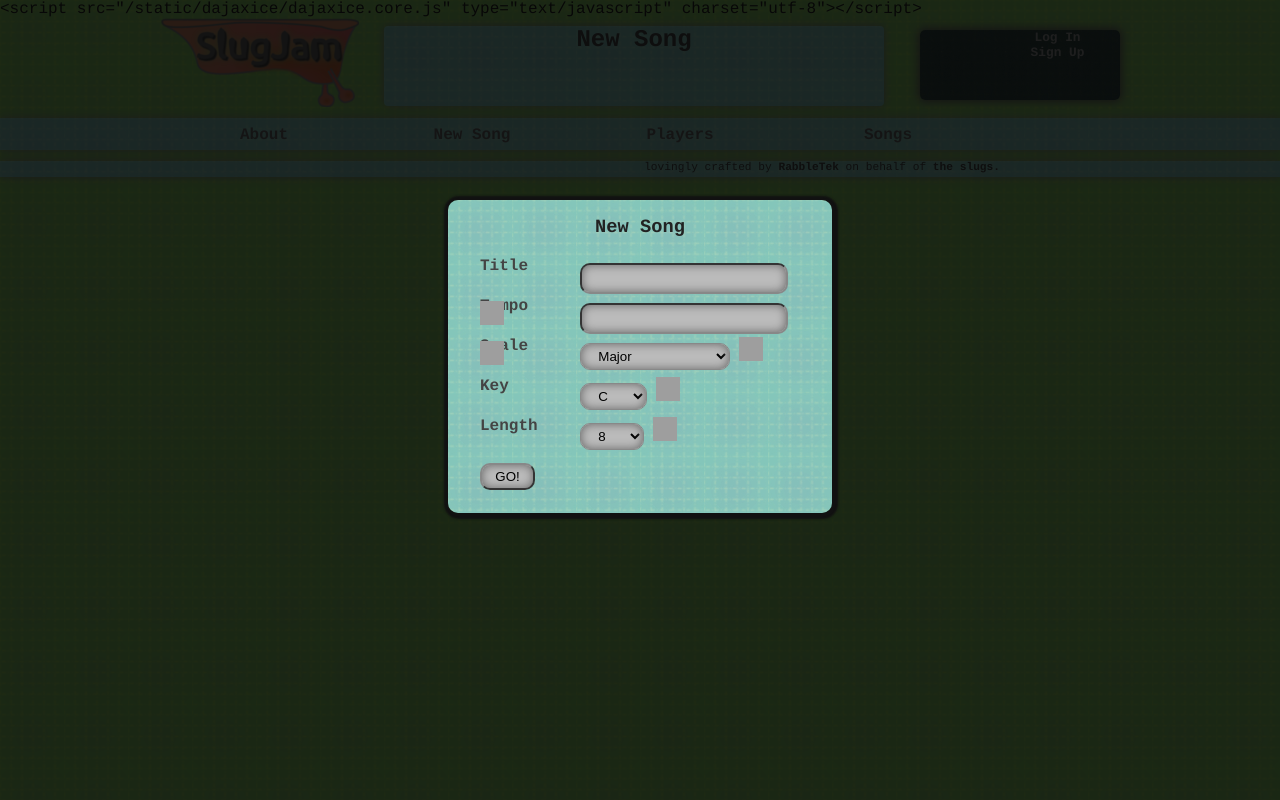
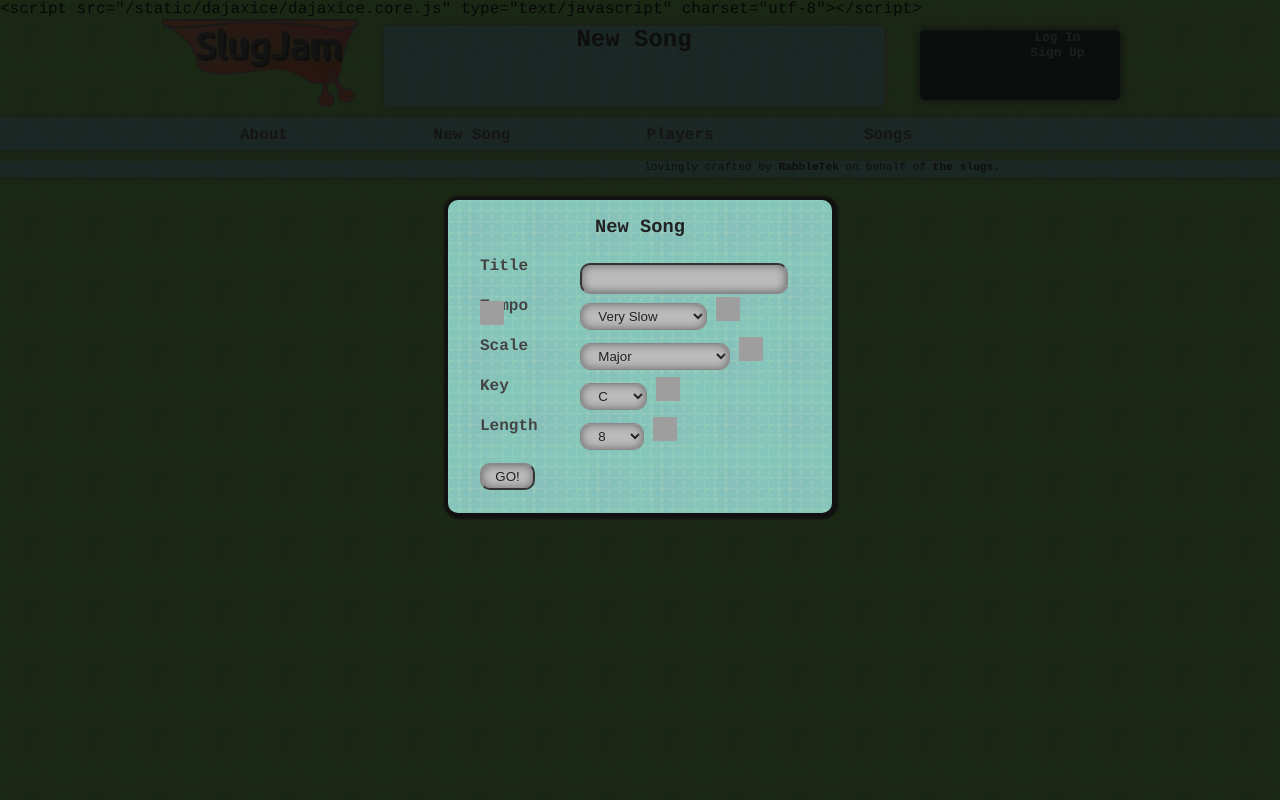
Before and after one commit to SamsPepper1/slugsynth_dynamic, a Django app: page /song/new/ in a window 1280 px wide. Run offline with Django 3.2, Linux system fonts and the light colour scheme; parts of the project's set-up code (start-up, migrations or seed data) failed here and were passed over; grey boxes are pictures that could not be loaded.

Commit message:
Added baseFreq to song model. added tooltips to newsong screen. added edit button to profile

```diff
--- a/player/templates/profile.html
+++ b/player/templates/profile.html
@@ -17,6 +17,7 @@
 	<script type="text/javascript" src="{{ STATIC_URL }}js/slugsynth.js"></script>
 	<script type="text/javascript" src="{{ STATIC_URL }}js/profile_edit.js"></script>
 	<script>
+		var static_url = {{ STATIC_URL }}
 		{% if edit %}
 			var editable = true;
 		{% else %}
--- a/song/ajax.py
+++ b/song/ajax.py
@@ -15,7 +15,7 @@ def saveSong(request,songString):
 		player = request.user.get_profile()
 		songObj = simplejson.loads(songString)
 
-		song = Loop(creator = player,name=songObj['name'],tempo=songObj['tempo'],scale=songObj['scale'], length=songObj['length'], notes = simplejson.dumps(songObj['notes']),last_used = tDate(),public=True,public_edit = True)
+		song = Loop(creator = player,name=songObj['name'],tempo=songObj['tempo'],scale=songObj['scale'], length=songObj['length'], notes = simplejson.dumps(songObj['notes']),baseFreq = songObj['baseFreq'],last_used = tDate(),public=True,public_edit = True)
 		try:
 			if songObj['songPK']:
 				song.parent = Loop.objects.get(pk=songObj['songPK'])
--- a/song/models.py
+++ b/song/models.py
@@ -33,7 +33,9 @@ class Loop(models.Model):
 	public = models.BooleanField()
 	public_edit = models.BooleanField()
 	avScore = models.FloatField(default=0)
+	baseFreq = models.FloatField(default=16.532)
 	thumbnail = models.ImageField(upload_to='songs/thumbnails',null=True,blank=True)
+
 	parent = models.OneToOneField('self', parent_link=True,null=True, blank=True)
 
 	objects = models.Manager()
@@ -76,6 +78,7 @@ class Loop(models.Model):
 		data['length'] = self.length
 		data['name'] = self.name
 		data['creator'] = self.creator.__unicode__()
+		data['baseFreq'] = self.baseFreq
 		if self.parent:
 			data['parentSong'] = self.parent.__unicode__()
 		else:
--- a/song/templates/newSongForm.html
+++ b/song/templates/newSongForm.html
@@ -9,7 +9,14 @@
 
 			<div class="songOptionField">
 				<label for="tempo">Tempo</label>
-				<input id="tempoInput" name="tempo" type="text">
+				<select id="tempoInput" name="tempo">
+					<option value=8>Very Slow</option>
+					<option value=10>Slow</option>
+					<option value=15>Medium</option>
+					<option value=20>Very Medium</option>
+					<option value=30>Fast</option>
+					<option value=40>Very Fast</option>
+				</select>
 				<img class="tooltip" src="{{ STATIC_URL }}images/help-icon.png" title="fast or slow? you decide. pick a number (we recommend something between 100 and 800)."></img>
 
 			</div>
--- a/static/css/songTemplate.css
+++ b/static/css/songTemplate.css
@@ -66,6 +66,7 @@
 #songOptions input,
 #songOptions select,
 #saveForm input{
+	color: #222;
 	border-radius: 10px;
 	background: #bbb;
 	height: 2em;
--- a/static/js/slugsynth.js
+++ b/static/js/slugsynth.js
@@ -1568,6 +1568,8 @@ function setup(data,title, baseFreq, length, scale, tempo) {
 
 }
 
+
+
 function newSong(data){
 	var title = document.getElementById('titleInput').value;
 	var tempo = parseInt(document.getElementById('tempoInput').value);
@@ -1575,6 +1577,7 @@ function newSong(data){
 	var scale = scales[scaleString];
 	var baseFreq = parseFloat(document.getElementById('baseFreqInput').value);
 	var length = parseInt(document.getElementById('lengthInput').value);
+	tempo = tempo*length;
 	console.log('title: '+title+' tempo: ' + tempo + ' Scale: '+scale+'baseFreq: '+baseFreq+'length: ' + length)
 	setup(data, title, baseFreq, length, scale, tempo);
 	document.getElementById('songOptionsBgrnd').hidden = true;
@@ -1596,7 +1599,7 @@ function setup_load(data) {
 	scaleString = song.scale;
 	var id = 'track'
 	    length = song.length
-	    baseFreq = 16.532
+	    baseFreq =song.baseFreq
 	    scale = scales[scaleString]
 	    tempo = song.tempo
 	    width = 960
@@ -1634,7 +1637,7 @@ function parseSlug(slugJSON,id) {
 	}
 
 function saveSong(name, tags){
-    var songObj = {'tempo': all.tempo, 'length': all.grid.columns, 'name': name,'scale': scaleString, 'tags': tags}
+    var songObj = {'tempo': all.tempo, 'length': all.grid.columns, 'name': name,'scale': scaleString, 'tags': tags, 'baseFreq': all.baseFreq}
     songObj.notes = all.notes;
     if (currentSong){
 	songObj.songPK = currentSong;
```
Also changed, not shown: player/static/js/profile_edit.js (+10 -5 lines), static/css/profile.css (+9 -0 lines).
